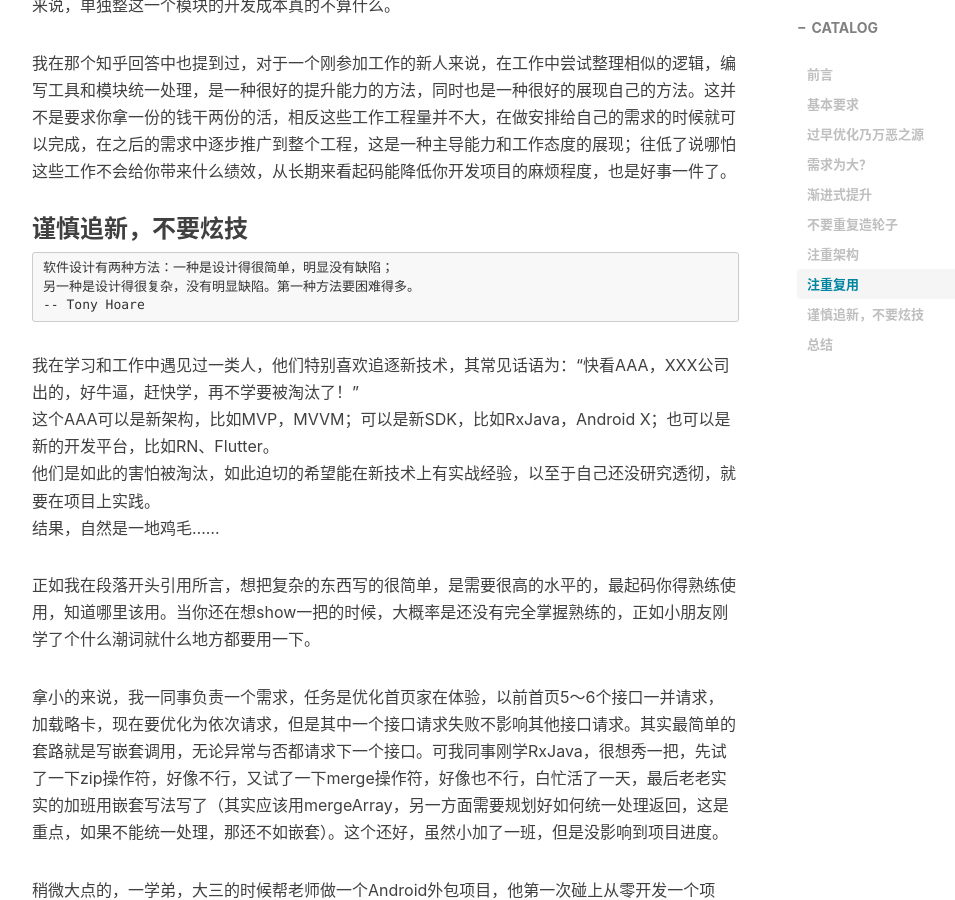
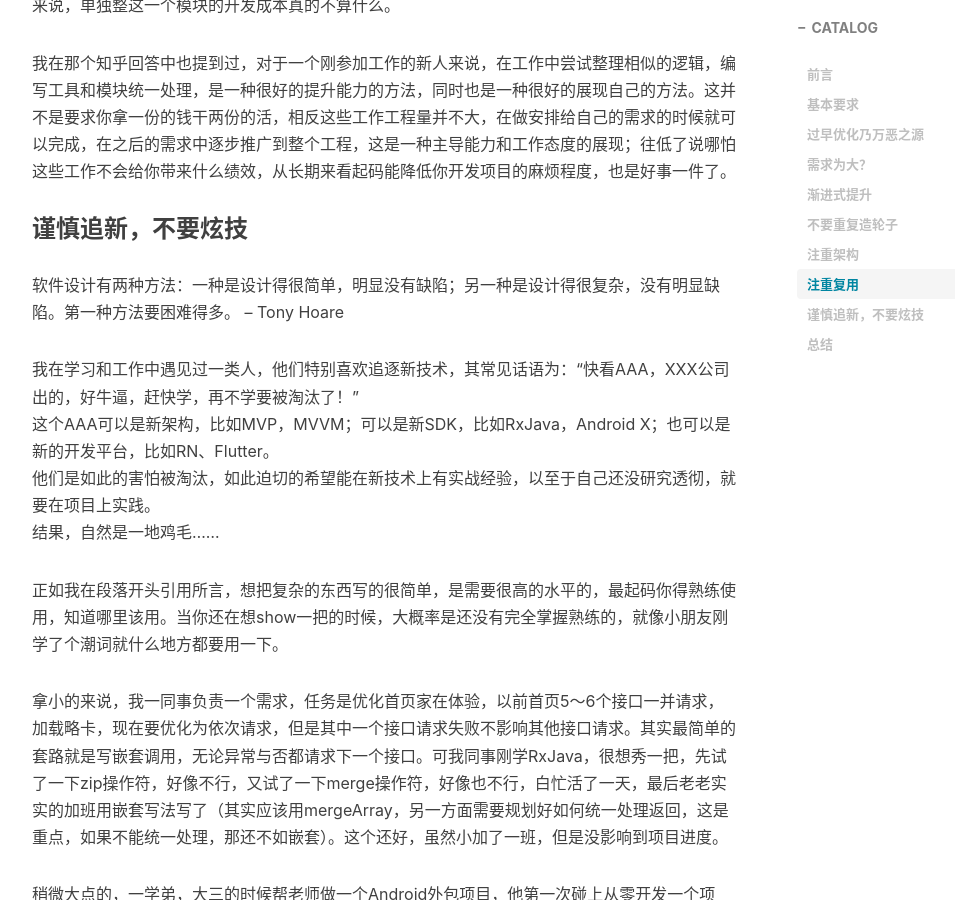
Before and after one commit to lx8421bcd/lx8421bcd.github.io, a Jekyll site: the page built from _posts/2019-06-03-提升&保持代码质量的一点心得.md, in a window 1280 px wide and 900 px high, scrolled down 4580 px. Shown: the whole window, without its empty margins (233-1188 px from the left). Built offline with Jekyll 4.4.1, drawn with Linux system fonts in a browser that asks for light colours; nearby versions of some CDN libraries; comment, search, counter and statistics services are not loaded.

Commit message:
update format

```diff
--- a/_posts/2019-06-03-提升&保持代码质量的一点心得.md
+++ b/_posts/2019-06-03-提升&保持代码质量的一点心得.md
@@ -90,17 +90,15 @@ tags:
 
 ### 谨慎追新，不要炫技
 
-    软件设计有两种方法：一种是设计得很简单，明显没有缺陷；
-    另一种是设计得很复杂，没有明显缺陷。第一种方法要困难得多。
-    -- Tony Hoare
-
+软件设计有两种方法：一种是设计得很简单，明显没有缺陷；另一种是设计得很复杂，没有明显缺陷。第一种方法要困难得多。
+-- Tony Hoare
 
 我在学习和工作中遇见过一类人，他们特别喜欢追逐新技术，其常见话语为：“快看AAA，XXX公司出的，好牛逼，赶快学，再不学要被淘汰了！”
 这个AAA可以是新架构，比如MVP，MVVM；可以是新SDK，比如RxJava，Android X；也可以是新的开发平台，比如RN、Flutter。
 他们是如此的害怕被淘汰，如此迫切的希望能在新技术上有实战经验，以至于自己还没研究透彻，就要在项目上实践。
 结果，自然是一地鸡毛……
 
-正如我在段落开头引用所言，想把复杂的东西写的很简单，是需要很高的水平的，最起码你得熟练使用，知道哪里该用。当你还在想show一把的时候，大概率是还没有完全掌握熟练的，正如小朋友刚学了个什么潮词就什么地方都要用一下。
+正如我在段落开头引用所言，想把复杂的东西写的很简单，是需要很高的水平的，最起码你得熟练使用，知道哪里该用。当你还在想show一把的时候，大概率是还没有完全掌握熟练的，就像小朋友刚学了个潮词就什么地方都要用一下。
 
 拿小的来说，我一同事负责一个需求，任务是优化首页家在体验，以前首页5～6个接口一并请求，加载略卡，现在要优化为依次请求，但是其中一个接口请求失败不影响其他接口请求。其实最简单的套路就是写嵌套调用，无论异常与否都请求下一个接口。可我同事刚学RxJava，很想秀一把，先试了一下zip操作符，好像不行，又试了一下merge操作符，好像也不行，白忙活了一天，最后老老实实的加班用嵌套写法写了（其实应该用mergeArray，另一方面需要规划好如何统一处理返回，这是重点，如果不能统一处理，那还不如嵌套）。这个还好，虽然小加了一班，但是没影响到项目进度。
 
```
